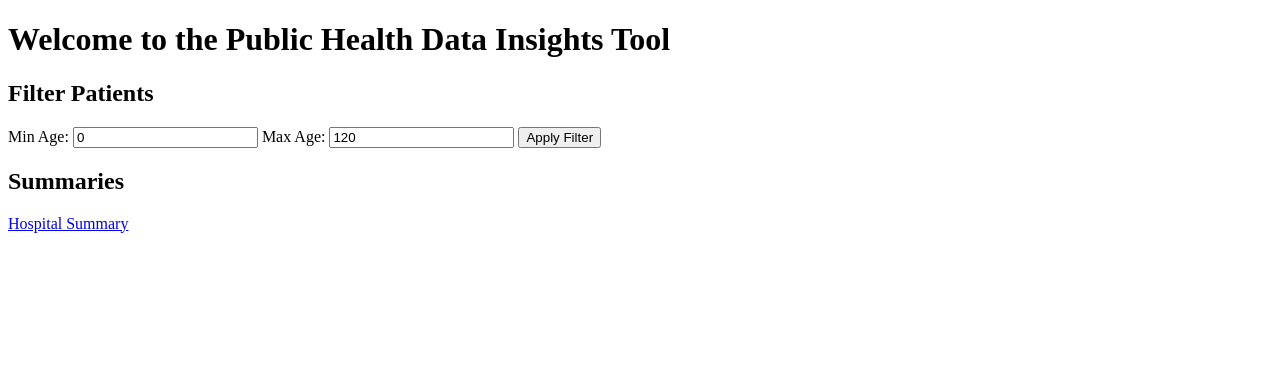
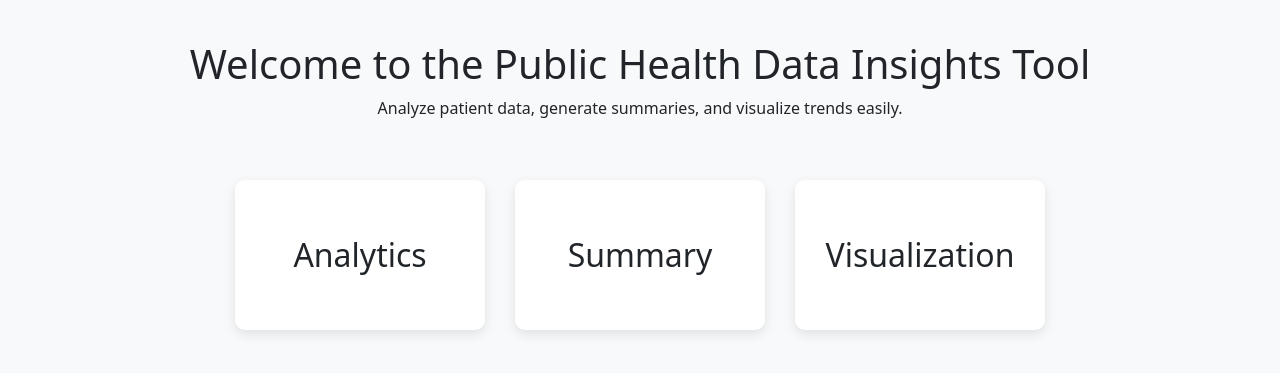
Before and after one commit to adithinrajesh/public-health-data-insights-tool, a Flask app: page / in a window 1280 px wide. Shown: the top 373 px of the page. Run offline with Flask 3, Linux system fonts and the light colour scheme.

Commit message:
fixing gui and routes

```diff
--- a/app/routes.py
+++ b/app/routes.py
@@ -3,7 +3,10 @@ from flask import Blueprint, render_template, request
 import pandas as pd
 from src.analysis import (
     filter_by_age_range,
-    summary_by_hospital
+    filter_by_gender,
+    filter_by_hospital,
+    summary_by_hospital,
+    summary_by_medical_condition
 )
 from src.logging_setup import logger
 
@@ -14,28 +17,105 @@ def index():
     logger.info("Visited index page")
     return render_template("index.html")
 
-@main_bp.route("/filter/age")
+# -------------------
+# Filtering routes
+# -------------------
+@main_bp.route("/filter/age", methods=["GET"])
 def filter_age():
     min_age = int(request.args.get("min_age", 0))
     max_age = int(request.args.get("max_age", 120))
+    logger.info(f"Filtering by age: {min_age}-{max_age}")
+    df = filter_by_age_range(min_age, max_age)
+    return df.to_html(classes="table table-striped", index=False)
 
-    logger.info(f"Filtering age range {min_age}-{max_age}")
+@main_bp.route("/filter/gender", methods=["GET"])
+def filter_gender():
+    gender = request.args.get("gender", "Male")
+    logger.info(f"Filtering by gender: {gender}")
+    df = filter_by_gender(gender)
+    return df.to_html(classes="table table-striped", index=False)
 
-    df = filter_by_age_range(min_age, max_age)
+@main_bp.route("/filter/hospital", methods=["GET"])
+def filter_hosp():
+    hospital = request.args.get("hospital", "")
+    if not hospital:
+        return "<p>Please provide a hospital name</p>"
+    df = filter_by_hospital(hospital)
+    logger.info(f"Filtering by hospital: {hospital}")
+    return df.to_html(classes="table table-striped", index=False)
 
-    # MUST return HTML table for tests
-    if df.empty:
-        return "<p>No results found.</p>"
-
-    return df.to_html(index=False)
-
+# -------------------
+# Summary routes
+# -------------------
 @main_bp.route("/summary/hospital")
 def hospital_summary():
-    logger.info("Generating summary by hospital")
+    logger.info("Getting summary by hospital")
+    df = summary_by_hospital()
+    return df.to_html(classes="table table-striped", index=False)
 
+@main_bp.route("/summary/medical-condition")
+def condition_summary():
+    logger.info("Getting summary by medical condition")
+    df = summary_by_medical_condition()
+    return df.to_html(classes="table table-striped", index=False)
+
+# app/routes.py
+from flask import Blueprint, render_template, request
+import pandas as pd
+from src.analysis import (
+    filter_by_age_range,
+    filter_by_gender,
+    filter_by_hospital,
+    summary_by_hospital,
+    summary_by_medical_condition
+)
+from src.logging_setup import logger
+
+main_bp = Blueprint('main', __name__)
+
+@main_bp.route("/")
+def index():
+    logger.info("Visited index page")
+    return render_template("index.html")
+
+# -------------------
+# Filtering routes
+# -------------------
+@main_bp.route("/filter/age", methods=["GET"])
+def filter_age():
+    min_age = int(request.args.get("min_age", 0))
+    max_age = int(request.args.get("max_age", 120))
+    logger.info(f"Filtering by age: {min_age}-{max_age}")
+    df = filter_by_age_range(min_age, max_age)
+    return df.to_html(classes="table table-striped", index=False)
+
+@main_bp.route("/filter/gender", methods=["GET"])
+def filter_gender():
+    gender = request.args.get("gender", "Male")
+    logger.info(f"Filtering by gender: {gender}")
+    df = filter_by_gender(gender)
+    return df.to_html(classes="table table-striped", index=False)
+
+@main_bp.route("/filter/hospital", methods=["GET"])
+def filter_hosp():
+    hospital = request.args.get("hospital", "")
+    if not hospital:
+        return "<p>Please provide a hospital name</p>"
+    df = filter_by_hospital(hospital)
+    logger.info(f"Filtering by hospital: {hospital}")
+    return df.to_html(classes="table table-striped", index=False)
+
+# -------------------
+# Summary routes
+# -------------------
+@main_bp.route("/summary/hospital")
+def hospital_summary():
+    logger.info("Getting summary by hospital")
     df = summary_by_hospital()
+    return df.to_html(classes="table table-striped", index=False)
 
-    if df.empty:
-        return "<p>No hospital summary available.</p>"
-
-    return df.to_html(index=False)
+@main_bp.route("/summary/medical-condition")
+def condition_summary():
+    logger.info("Getting summary by medical condition")
+    df = summary_by_medical_condition()
+    return df.to_html(classes="table table-striped", index=False)
--- a/app/templates/index.html
+++ b/app/templates/index.html
@@ -1,26 +1,51 @@
 <!DOCTYPE html>
-<html>
+<html lang="en">
 <head>
+    <meta charset="UTF-8">
     <title>Public Health Data Insights</title>
+    <link href="https://cdn.jsdelivr.net/npm/bootstrap@5.3.2/dist/css/bootstrap.min.css" rel="stylesheet">
+    <style>
+        body { padding: 40px; background-color: #f8f9fa; }
+        .header { text-align: center; margin-bottom: 60px; }
+        .dashboard { display: flex; justify-content: center; gap: 30px; }
+        .box {
+            background: #fff;
+            width: 250px;
+            height: 150px;
+            display: flex;
+            align-items: center;
+            justify-content: center;
+            border-radius: 10px;
+            box-shadow: 0 4px 12px rgba(0,0,0,0.1);
+            cursor: pointer;
+            transition: transform 0.2s;
+        }
+        .box:hover { transform: scale(1.05); }
+        h2 { margin: 0; }
+    </style>
 </head>
 <body>
+    <div class="header">
+        <h1>Welcome to the Public Health Data Insights Tool</h1>
+        <p>Analyze patient data, generate summaries, and visualize trends easily.</p>
+    </div>
 
-    <h1>Welcome to the Public Health Data Insights Tool</h1>
-
-    <h2>Filter Patients</h2>
-
-    <form action="/filter/age" method="get">
-        <label>Min Age:</label>
-        <input type="number" name="min_age" value="0">
-
-        <label>Max Age:</label>
-        <input type="number" name="max_age" value="120">
-
-        <button type="submit">Apply Filter</button>
-    </form>
-
-    <h2>Summaries</h2>
-    <a href="/summary/hospital">Hospital Summary</a>
-
+    <div class="dashboard">
+        <a href="/filter_page" class="text-decoration-none text-dark">
+            <div class="box">
+                <h2>Analytics</h2>
+            </div>
+        </a>
+        <a href="/summary_page" class="text-decoration-none text-dark">
+            <div class="box">
+                <h2>Summary</h2>
+            </div>
+        </a>
+        <a href="/visualization_page" class="text-decoration-none text-dark">
+            <div class="box">
+                <h2>Visualization</h2>
+            </div>
+        </a>
+    </div>
 </body>
 </html>
```
Also changed, not shown: src/logging_setup.py (+23 -10 lines).
